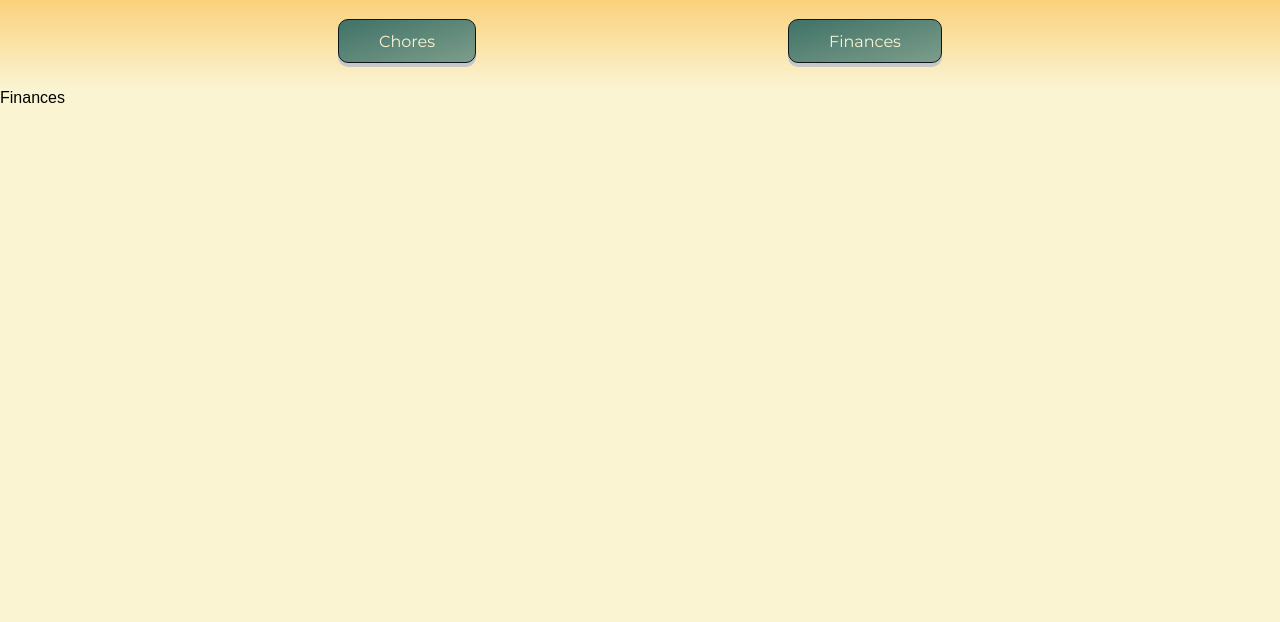
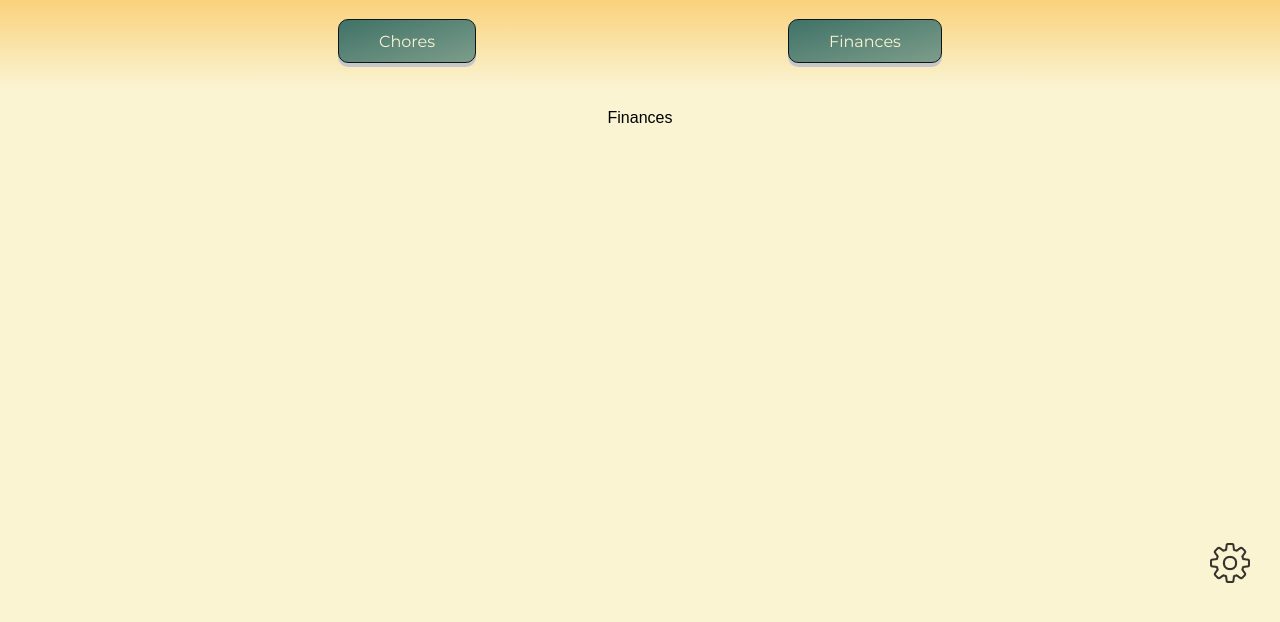
Before and after one commit to Patka879/https-patka879-bitbucket.org-patka879-mai-roomie, a plain HTML site: page src/index.html in a window 1280 px wide. Both pictures are taken after a click on the button "Finances". Shown: the part 104-726 px from the top of the page. Drawn offline with Linux system fonts and the light colour scheme; a web font is replaced by a local one.

Commit message:
Added class for finances, added section for properties

```diff
--- a/src/index.html
+++ b/src/index.html
@@ -23,5 +23,10 @@
             </nav>
         </div>
         <section id="app" class="app-container"></section>
+        <div class="properties-container">
+            <button class="properties-button">
+                <img class="prop" src="prop/propicon.png">
+            </button>
+        </div>
     </body>
 </html>
--- a/src/index.js
+++ b/src/index.js
@@ -35,11 +35,15 @@ function loadChoresSection() {
 function loadFinancesSection() {
     let appSection = document.querySelector("#app")
     let oldFinancesSpan = document.querySelector("#app span")
+
     if (oldFinancesSpan) {
         appSection.removeChild(oldFinancesSpan)
     }
+
     let financesSpan = document.createElement('span')
+    financesSpan.classList.add('chores')
     financesSpan.innerText = 'Finances'
+
     appSection.appendChild(financesSpan)
 }
 
--- a/src/menu.css
+++ b/src/menu.css
@@ -1,3 +1,30 @@
+.prop {
+    height: 40px;
+    width: 40px;
+    padding: 4px;
+    opacity: 0.8;
+
+}
+
+.properties-button {
+
+    background-color: transparent;
+    cursor: pointer;
+    border: none;
+    padding: 0px;
+
+
+}
+
+.properties-container {
+    display: flex;
+    flex-direction: row-reverse;
+    margin-top: 50px;
+    height: 48px;
+    padding: 5px 26px 5px 26px;
+
+}
+
 .in-chores-button {
     width: 250px;
     height: 35px;
@@ -7,7 +34,6 @@
     background-image: linear-gradient(to bottom right,#FAA916, #FAC96E);
     font-family: 'Montserrat', sans-serif;
     cursor: pointer;
-    transition-duration: 0.1s;
     box-shadow: 0 4px rgb(199, 199, 199);
 }
 
@@ -21,12 +47,24 @@
 
     display: flex;
     flex-direction: column-reverse;
-    width: 300px;
     flex-flow: column nowrap;
     width: 100%;
     align-items: center;
     margin-top: 20px;
 
+}
+
+.finances {
+    display: flex;
+    flex-direction: column-reverse;
+    flex-flow: column nowrap;
+    width: 100%;
+    align-items: center;
+    margin-top: 20px;
+}
+
+.app-container {
+    height: 375px;
 }
 
 
```
Also changed, not shown: assets/propicon.png (added), src/prop/1200px-OOjs_UI_icon_info.svg.png (added), src/prop/propicon.png (added).
